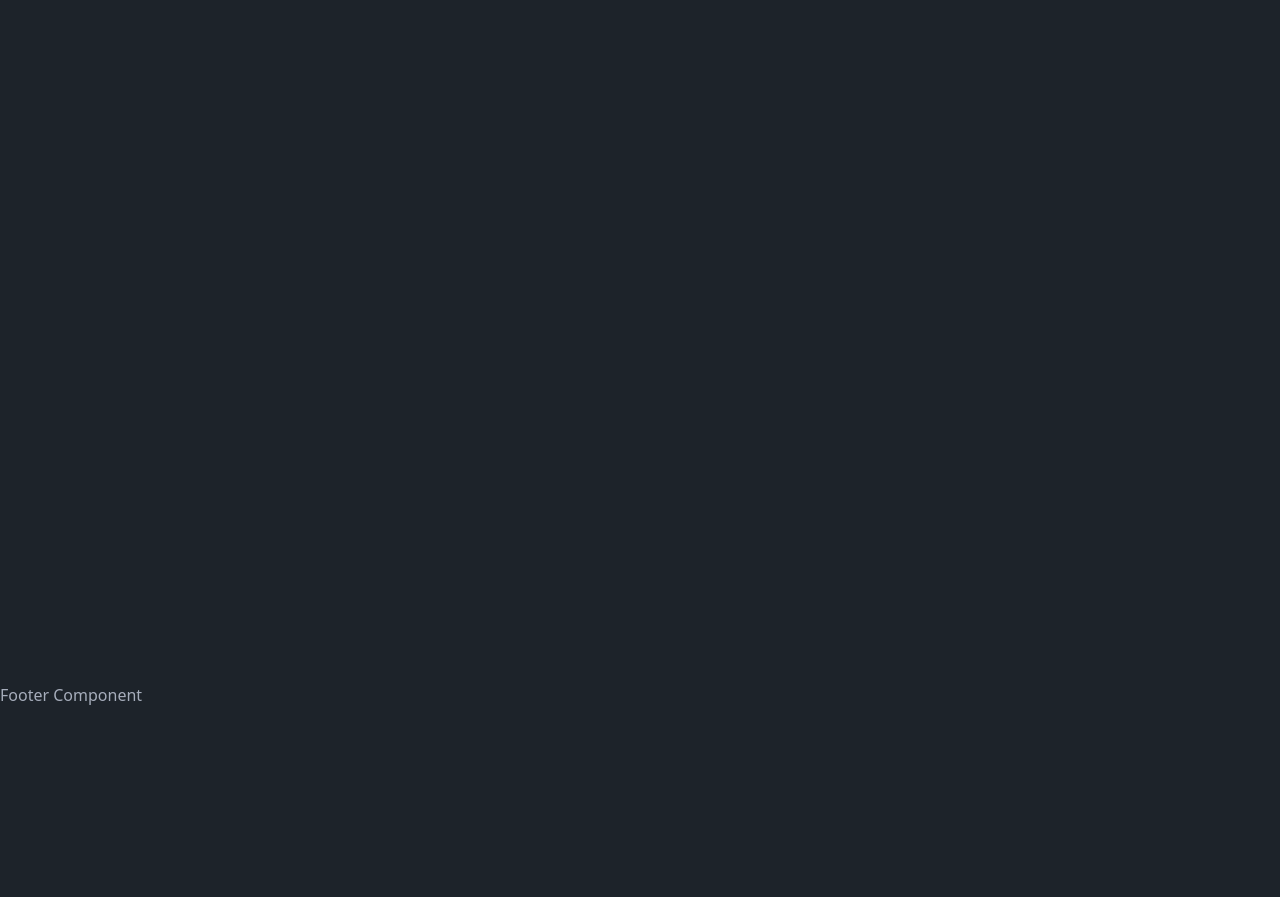
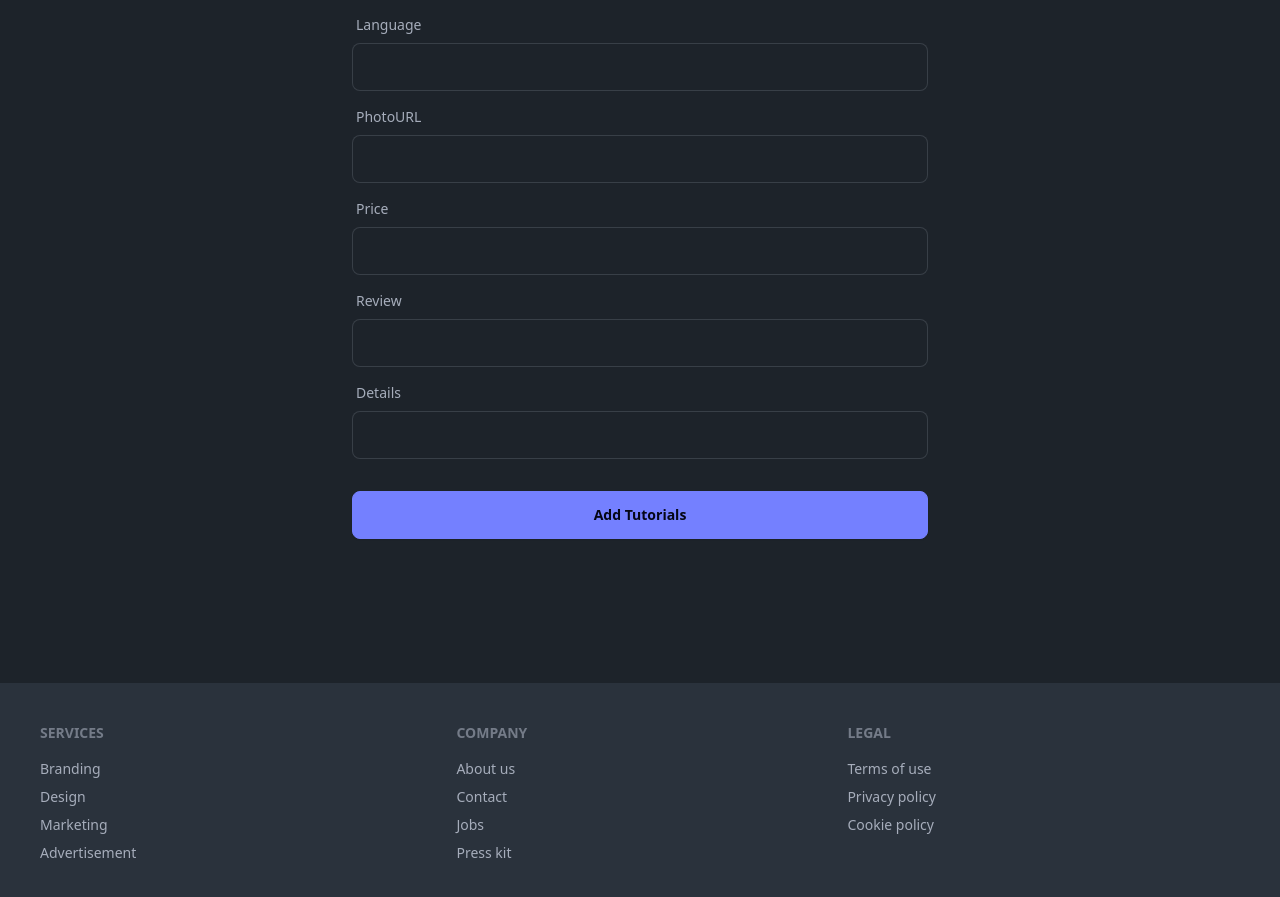
Before and after one commit to ALHriday/smart-learn-online-tutor, a React (Vite) app: page /add_tutorials in a window 1280 px wide. Shown: the part 181-1078 px from the top of the page. Before the commit the page ends 888 px from the top, so only its background shows below. Built offline with nearby package versions, Linux system fonts and the light colour scheme; no server answers; sample sign-in values are in the browser's storage.

Commit message:
Added stats and categories components

```diff
--- a/src/App.jsx
+++ b/src/App.jsx
@@ -1,12 +1,20 @@
 
 import './App.css'
 import Banner from './components/Banner/Banner'
+import Categories from './components/Categories'
+import Stats from './components/Stats'
 
 function App() {
 
   return (
     <div className='min-h-screen'>
       <Banner></Banner>
+      <div className='py-12 px-4 flex justify-center items-center'>
+        <Stats></Stats>
+      </div>
+      <div className='py-12 px-4 flex justify-center items-center'>
+        <Categories></Categories>
+      </div>
     </div>
   )
 }
--- a/src/components/AddTutorials.jsx
+++ b/src/components/AddTutorials.jsx
@@ -3,9 +3,16 @@ const AddTutorials = () => {
     const handleAddTutors = (e) => {
         e.preventDefault();
         const form = e.target;
+
         const name = form.name.value;
-        const age = form.age.value;
-        const data = { name, age };
+        const language = form.language.value;
+        const image = form.image.value;
+        const price = form.price.value;
+        const review = form.review.value;
+        const details = form.details.value;
+        const data = { name, language, image, price, review, details };
+
+        // name, image, language, review, details, price
 
         fetch('http://localhost:2100/tutors',
             {
@@ -16,9 +23,15 @@ const AddTutorials = () => {
                 body: JSON.stringify(data)
             }).then(res => res.json()).then(result => {
 
+                console.log(result);
+
                 if (result.insertedId) {
                     form.name.value = '';
-                    form.age.value = '';
+                    form.language.value = '';
+                    form.image.value = '';
+                    form.review.value = '';
+                    form.details.value = '';
+                    form.price.value = '';
                 }
 
             })
@@ -26,10 +39,46 @@ const AddTutorials = () => {
     }
     return (
         <div className="w-1/2 mx-auto">
-            <form onSubmit={handleAddTutors}>
-                <input type="text" name="name" /> <br />
-                <input type="number" name="age" /> <br />
-                <button>Submit</button>
+            <form onSubmit={handleAddTutors} className="card-body">
+                <div className="form-control">
+                    <label className="label">
+                        <span className="label-text">Title</span>
+                    </label>
+                    <input type="text" name="name" placeholder="" className="input input-bordered" required />
+                </div>
+                <div className="form-control">
+                    <label className="label">
+                        <span className="label-text">Language</span>
+                    </label>
+                    <input type="text" name="language" placeholder="" className="input input-bordered" required />
+                </div>
+                <div className="form-control">
+                    <label className="label">
+                        <span className="label-text">PhotoURL</span>
+                    </label>
+                    <input type="text" name="image" placeholder="" className="input input-bordered" required />
+                </div>
+                <div className="form-control">
+                    <label className="label">
+                        <span className="label-text">Price</span>
+                    </label>
+                    <input type="number" name="price" placeholder="" className="input input-bordered" required />
+                </div>
+                <div className="form-control">
+                    <label className="label">
+                        <span className="label-text">Review</span>
+                    </label>
+                    <input type="text" name="review" placeholder="" className="input input-bordered" required />
+                </div>
+                <div className="form-control relative">
+                    <label className="label">
+                        <span className="label-text">Details</span>
+                    </label>
+                    <input type="text" name="details" placeholder="" className="input input-bordered" required />
+                </div>
+                <div className="form-control mt-6">
+                    <button className="btn btn-primary">Add Tutorials</button>
+                </div>
             </form>
         </div>
     );
--- /dev/null
+++ b/src/components/Categories.jsx
@@ -0,0 +1,38 @@
+import { useEffect, useRef, useState } from "react";
+
+
+const Categories = () => {
+    const [data, setData] = useState();
+    const langRef = useRef();
+
+    useEffect(() => {
+        fetch('http://localhost:2100/tutors').then(res => res.json()
+        ).then(d => {
+            setData(d);
+        })
+    }, []);
+
+    const everyLanguage = [...new Set(data && data.map(l => l.language))];
+    const lang = [...everyLanguage].slice(0, 9);
+
+
+    return (
+        <div className="w-11/12 mx-auto grid-cols-2 grid md:grid-cols-3 gap-2">
+            {lang && lang.map((language, idx) => <div className="flex justify-evenly items-center border-collapse border-2 py-4 " key={idx}>
+                <div className="w-6">
+                    <img src="https://img.icons8.com/?size=100&id=9m2yplxz2fr3&format=png&color=000000" alt="" />
+                </div>
+
+                <div ref={langRef} className="text-xl font-bold">
+                    {language}
+                </div>
+                <div className="w-6">
+                    <img src="https://img.icons8.com/?size=100&id=49411&format=png&color=000000" alt="" />
+                </div>
+            </div>)}
+
+        </div>
+    );
+};
+
+export default Categories;
--- a/src/components/Home/Footer.jsx
+++ b/src/components/Home/Footer.jsx
@@ -1,9 +1,28 @@
 
 const Footer = () => {
     return (
-        <div>
-            <h1>Footer Component</h1>
-        </div>
+        <footer className="footer bg-neutral text-neutral-content p-10">
+            <nav>
+                <h6 className="footer-title">Services</h6>
+                <a className="link link-hover">Branding</a>
+                <a className="link link-hover">Design</a>
+                <a className="link link-hover">Marketing</a>
+                <a className="link link-hover">Advertisement</a>
+            </nav>
+            <nav>
+                <h6 className="footer-title">Company</h6>
+                <a className="link link-hover">About us</a>
+                <a className="link link-hover">Contact</a>
+                <a className="link link-hover">Jobs</a>
+                <a className="link link-hover">Press kit</a>
+            </nav>
+            <nav>
+                <h6 className="footer-title">Legal</h6>
+                <a className="link link-hover">Terms of use</a>
+                <a className="link link-hover">Privacy policy</a>
+                <a className="link link-hover">Cookie policy</a>
+            </nav>
+        </footer>
     );
 };
 
--- /dev/null
+++ b/src/components/Stats.jsx
@@ -0,0 +1,31 @@
+
+const Stats = () => {
+    return (
+        <div className="stats shadow">
+            <div className="stat place-items-center">
+                <div className="stat-title">Downloads</div>
+                <div className="stat-value">31K</div>
+                <div className="stat-desc">From January 1st to February 1st</div>
+            </div>
+
+            <div className="stat place-items-center">
+                <div className="stat-title">Users</div>
+                <div className="stat-value text-secondary">4,200</div>
+                <div className="stat-desc text-secondary">↗︎ 40 (2%)</div>
+            </div>
+
+            <div className="stat place-items-center">
+                <div className="stat-title">New Registers</div>
+                <div className="stat-value">1,200</div>
+                <div className="stat-desc">↘︎ 90 (14%)</div>
+            </div>
+            <div className="stat place-items-center">
+                <div className="stat-title">New Registers</div>
+                <div className="stat-value">1,200</div>
+                <div className="stat-desc">↘︎ 90 (14%)</div>
+            </div>
+        </div>
+    );
+};
+
+export default Stats;
--- a/src/components/Tutor.jsx
+++ b/src/components/Tutor.jsx
@@ -1,25 +1,25 @@
 import PropTypes from "prop-types";
 
 const Tutor = ({ tutor }) => {
-    const { name, age } = tutor;
+    console.log(tutor);
+
+    const { name, image, language, review, details, price } = tutor;
 
     return (
         <div className="card bg-base-100 shadow-xl">
             <figure>
                 <img
-                    src="https://img.daisyui.com/images/stock/photo-1606107557195-0e29a4b5b4aa.webp"
-                    alt="Shoes" />
+                    src={image}
+                     />
             </figure>
             <div className="card-body">
                 <h2 className="card-title">
-                    Name: {name}
-                    {/* <div className="badge badge-secondary">NEW</div> */}
+                    {name}
+                    <div className="badge badge-secondary">{ review}</div>
                 </h2>
-                <p>Age: { age}</p>
-                <div className="card-actions justify-end">
-                    <div className="badge badge-outline">Fashion</div>
-                    <div className="badge badge-outline">Products</div>
-                </div>
+                <h3 className="font-bold">{language}</h3>
+                <h3><span className="font-bold">{price }$</span> Per Hour</h3>
+                <p>{ details}</p>
                 <div className="card-actions justify-end">
                     <button className="btn btn-primary mt-1">Add Tutor</button>
                 </div>
--- a/src/main.jsx
+++ b/src/main.jsx
@@ -15,6 +15,7 @@ import PrivateRoute from './Routes/PrivateRoute';
 import ErrorPage from './ErrorPage/ErrorPage';
 import App from './App';
 import AddTutorials from './components/AddTutorials';
+import Categories from './components/Categories';
 
 const router = createBrowserRouter([
   {
@@ -40,6 +41,11 @@ const router = createBrowserRouter([
         element: <PrivateRoute><FindTutor/></PrivateRoute>
       },
       {
+        path: '/find_tutors/category',
+        // loader: () => fetch('http://localhost:2100/tutors'),
+        element: <Categories/>
+      },
+      {
         path: '/add_tutorials',
         element: <PrivateRoute><AddTutorials/></PrivateRoute>
       }
```
Also changed, not shown: src/components/Banner/Banner.jsx (+4 -4 lines).
